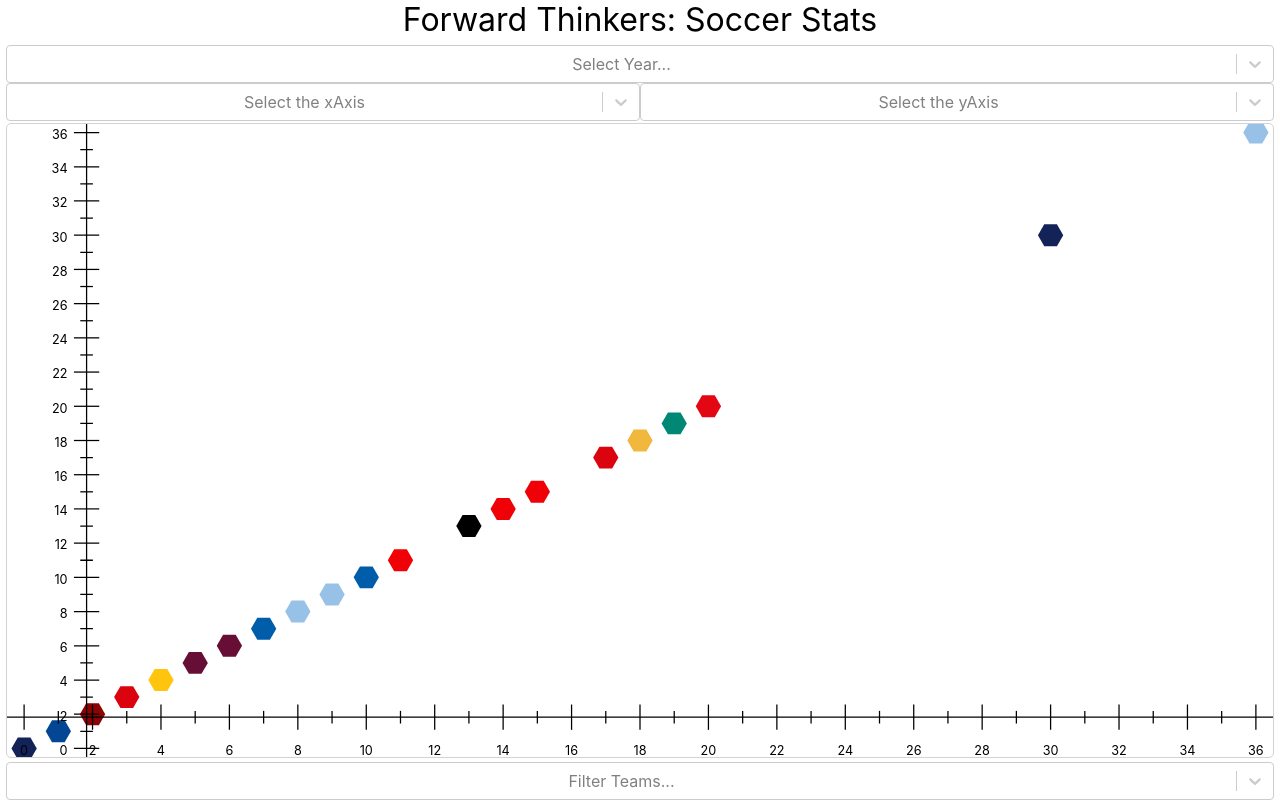
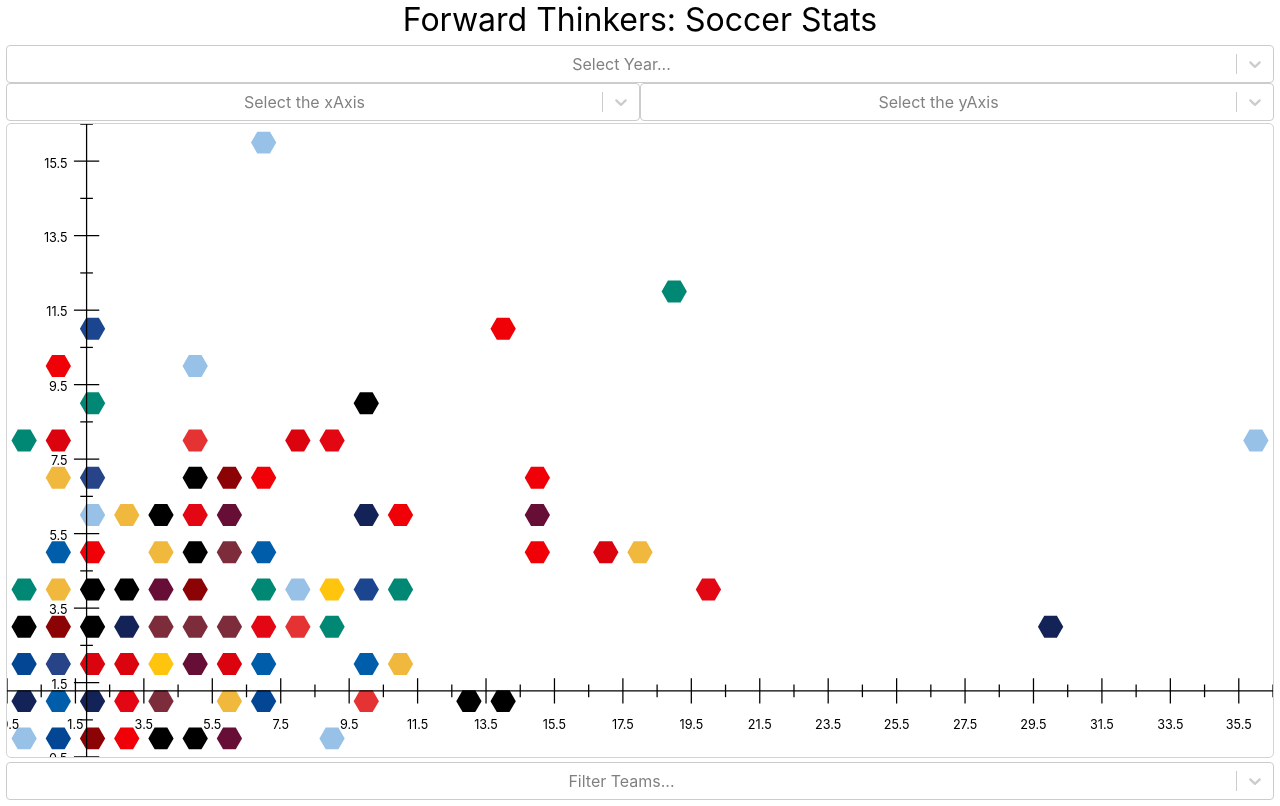
Before and after one commit to Nuri-G/ForwardThinkers, a React (Create React App) app: page / in a window 1280 px wide. Built offline with nearby package versions, Linux system fonts and the light colour scheme.

Commit message:
Automatically zoom on data.

```diff
--- a/src/App.js
+++ b/src/App.js
@@ -37,8 +37,9 @@ class Circles extends React.Component {
         this.width = 100;
         this.height = 50;
         this.loading = false;
-        this.selectedYear= "2022-2023";
-        this.state = { data: null, xAxis: "Gls", yAxis: "Gls", xMin: 0, xMax: 38, yMin: 0, yMax: 15, activeTeams: new Set() } // Updated
+        this.selectedYear = "2022-2023";
+        this.data = null;
+        this.state = { activeData: null, xAxis: "Gls", yAxis: "Ast", xMin: 0, xMax: 38, xAverage: 1, yMin: 0, yMax: 15, yAverage: 1 } // Updated
         this.teamInfo = {
             "Arsenal": {
                 logoUrl: "https://i.etsystatic.com/37424896/r/il/137c95/4157715738/il_fullxfull.4157715738_3xm5.jpg",
@@ -137,25 +138,29 @@ class Circles extends React.Component {
                 processedData.push(processedLine);
             }
 
-            this.setState({ ...this.state, data: processedData }, () => {
-                this.updateAxis('xAxis', 'Gls');
-                this.updateAxis('yAxis', 'Gls');
+            this.data = processedData;
+            this.setState({ ...this.state, activeData: processedData }, () => {
+                this.updateAxis('xAxis', this.state.xAxis);
+                this.updateAxis('yAxis', this.state.yAxis);
             });
         })
     }
 
     updateAxis(axis, value) {
         let newState = this.state;
-        let data = this.state.data.map(a => a['Performance'][value]);
-        let min = Math.min.apply(0, data) - 0.5;
-        let max = Math.max.apply(0, data) + 0.5;
+        let data = this.state.activeData.map(a => a['Performance'][value]);
+        let min = Math.min(...data) - 0.5;
+        let max = Math.max(...data) + 0.5;
+        let average = data.reduce((acc, val) => Number(acc) + Number(val)) / data.length;
 
         if (axis === 'xAxis') {
             newState.xMax = max;
             newState.xMin = min;
+            newState.xAverage = average;
         } else if (axis === 'yAxis') {
             newState.yMax = max;
             newState.yMin = min;
+            newState.yAverage = average;
         }
 
         newState[axis] = value;
@@ -163,8 +168,8 @@ class Circles extends React.Component {
     }
 
     createDropdown(axis) {
-        if (this.state != null && this.state.data != null && this.state.data.length > 0) {
-            let labels = Object.keys(this.state.data[0]['Performance']);
+        if (this.state != null && this.state.activeData != null && this.state.activeData.length > 0) {
+            let labels = Object.keys(this.state.activeData[0]['Performance']);
             let options = [...labels].map(a => {return {'value': a, 'label': a}});
 
             return (<Select className='Axis-Select' placeholder={"Select the " + axis} options={options} onChange={(value, label) => {this.updateAxis(axis, value.value)}} />)
@@ -173,14 +178,11 @@ class Circles extends React.Component {
 
 
     createChart() {
-        if (this.state != null && this.state.data != null) {
-            const dataPoints = this.state.data.map((line, i) => {
+        if (this.state != null && this.state.activeData != null) {
+            const dataPoints = this.state.activeData.map((line, i) => {
                 const performance = line['Performance'];
                 const coords = this.toPlotCoords(performance[this.state.xAxis], performance[this.state.yAxis]);
                 const player = line['Player'];
-                if (!(this.state.activeTeams.size === 0) && !this.state.activeTeams.has(player.Squad)) {
-                    return null;
-                }
                 const x = coords.x;
                 const y = coords.y;
                 const color = this.teamInfo[player.Squad].color;
@@ -332,7 +334,11 @@ class Circles extends React.Component {
                 </svg>
                 <Select placeholder="Filter Teams..." isMulti options={options} onChange={(values, labels) => {
                     let activeTeams = new Set(values.map(a => a.value));
-                    this.setState({ ...this.state, activeTeams: activeTeams });
+                    let activeData = this.data.filter(player => activeTeams.size === 0 || activeTeams.has(player.Player.Squad));
+                    this.setState({ ...this.state, activeData: activeData }, () => {
+                        this.updateAxis('xAxis', this.state.xAxis);
+                        this.updateAxis('yAxis', this.state.yAxis);
+                    });
                 }} />
             </div>
 
@@ -341,16 +347,11 @@ class Circles extends React.Component {
 
 
     renderXAxis() {
-        if (this.state.data === null) return;
-        const data = this.state.data;
-        const xAxisProperty = this.state.xAxis;
-        const xValues = data ? data.map(line => parseFloat(line['Performance'][xAxisProperty])) : [];
-        const yAxisProperty = this.state.yAxis;
-        const yValues = data ? data.map(line => parseFloat(line['Performance'][yAxisProperty])) : [];
-        const xMax = Math.max(...xValues);
-        const xMin = Math.min(...xValues);
+        if (this.state.activeData === null) return;
+        const xMax = this.state.xMax;
+        const xMin = this.state.xMin;
         const tickCount = xMax - xMin + 1; // You can adjust this based on your requirements
-        const yAverage = yValues.reduce((acc, val) => acc + val, 0) / yValues.length;
+        const yAverage = this.state.yAverage;
         const axisCoordinate = this.toPlotCoords(0, yAverage).y;
 
         return (
@@ -381,16 +382,11 @@ class Circles extends React.Component {
 
 
     renderYAxis() {
-        if (this.state.data === null) return;
-        const data = this.state.data;
-        const xAxisProperty = this.state.xAxis;
-        const xValues = data ? data.map(line => parseFloat(line['Performance'][xAxisProperty])) : [];
-        const yAxisProperty = this.state.yAxis;
-        const yValues = data ? data.map(line => parseFloat(line['Performance'][yAxisProperty])) : [];
-        const yMax = Math.max(...yValues);
-        const yMin = Math.min(...yValues);
+        if (this.state.activeData === null) return;
+        const yMax = this.state.yMax;
+        const yMin = this.state.yMin;
         const tickCount = yMax - yMin + 1; // You can adjust this based on your requirements
-        const xAverage = xValues.reduce((acc, val) => acc + val, 0) / xValues.length;
+        const xAverage = this.state.xAverage;
         const axisCoordinate = this.toPlotCoords(xAverage, 0).x;
 
         return (
```
